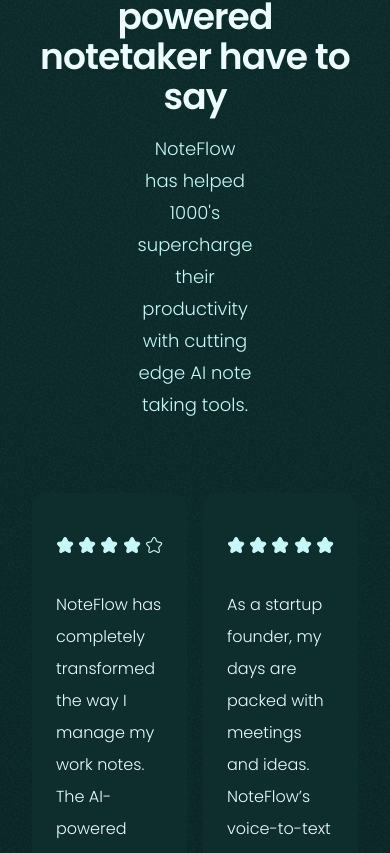
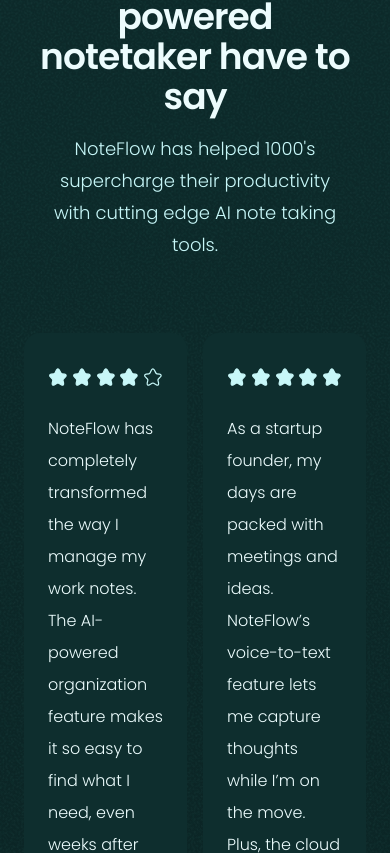
Before and after one commit to Jisap/NoteFlowApp, a React (Vite) app: page / in a window 390 px wide. Shown: the part 4911-5764 px from the top of the page. Built offline with nearby package versions, Linux system fonts and the light colour scheme.

Commit message:
Enhance Testimonials component for improved mobile responsiveness

```diff
--- a/src/components/sections/Testimonials/Testimonial.jsx
+++ b/src/components/sections/Testimonials/Testimonial.jsx
@@ -10,9 +10,9 @@ const Testimonial = ({ test }) => {
       transition={{
         opacity: { duration: 0.7, ease: "easeInOut" },
       }}
-      className="bg-primary-1300 rounded-2xl px-8 py-10 max-xl:px-6"
+      className="bg-primary-1300 rounded-2xl px-8 py-10 max-xl:px-6 max-md:py-8"
     >
-      <div className="flex gap-x-1 pb-8">
+      <div className="flex gap-x-1 pb-8 max-md:pb-6">
         {Array.from({length: test.rating }).map((_, i) => (
           <Star key={i} className="fill-primary-100" alt="Filled star icon"/>
         ))}
@@ -21,7 +21,7 @@ const Testimonial = ({ test }) => {
         ))}
       </div>
 
-      <p className="text-primary-50 pb-16 text-lg/loose font-light max-xl:text-base/loose">
+      <p className="text-primary-50 pb-16 text-lg/loose font-light max-xl:text-base/loose max-md:pb-12">
         {test.description}
       </p>
 
--- a/src/components/sections/Testimonials/Testimonials.jsx
+++ b/src/components/sections/Testimonials/Testimonials.jsx
@@ -9,7 +9,7 @@ const Testimonials = () => {
 
   return (
     <section className="bg-gradient-to-top">
-      <div className="m-auto flex max-w-[90rem] flex-col items-center px-24 py-32 max-xl:px-16 max-xl:py-24 max-lg:px-8">
+      <div className="m-auto flex max-w-[90rem] flex-col items-center px-24 py-32 max-xl:px-16 max-xl:py-24 max-lg:px-8 max-md:px-6">
         <div className="mb-20 flex max-w-[51.625rem] flex-col items-center gap-y-6 max-lg:mb-18 max-lg:gap-y-0">
           <p className="text-primary-1300 bg-primary-500 primary-glow w-min rounded-full px-4 py-2 text-base/8 max-lg:mb-8">
             Testimonials
@@ -18,7 +18,7 @@ const Testimonials = () => {
             What out AI-powered <br />
             notetaker have to say
           </h2>
-          <p className="text-primary-100 px-28 text-center text-xl/loose font-light max-lg:text-lg/8">
+          <p className="text-primary-100 px-28 text-center text-xl/loose font-light max-lg:text-lg/8 max-md:px-4">
             NoteFlow has helped 1000&apos;s supercharge their productivity with cutting edge AI note taking tools.
           </p>
         </div>
```
